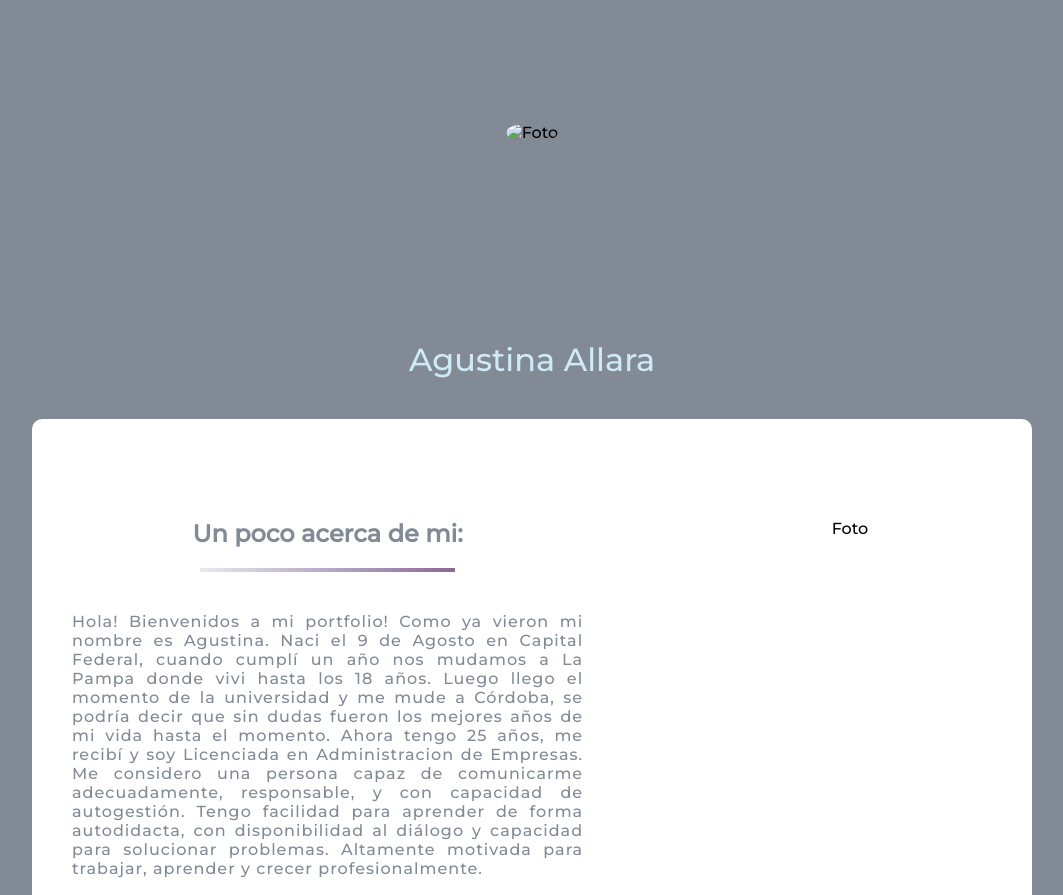
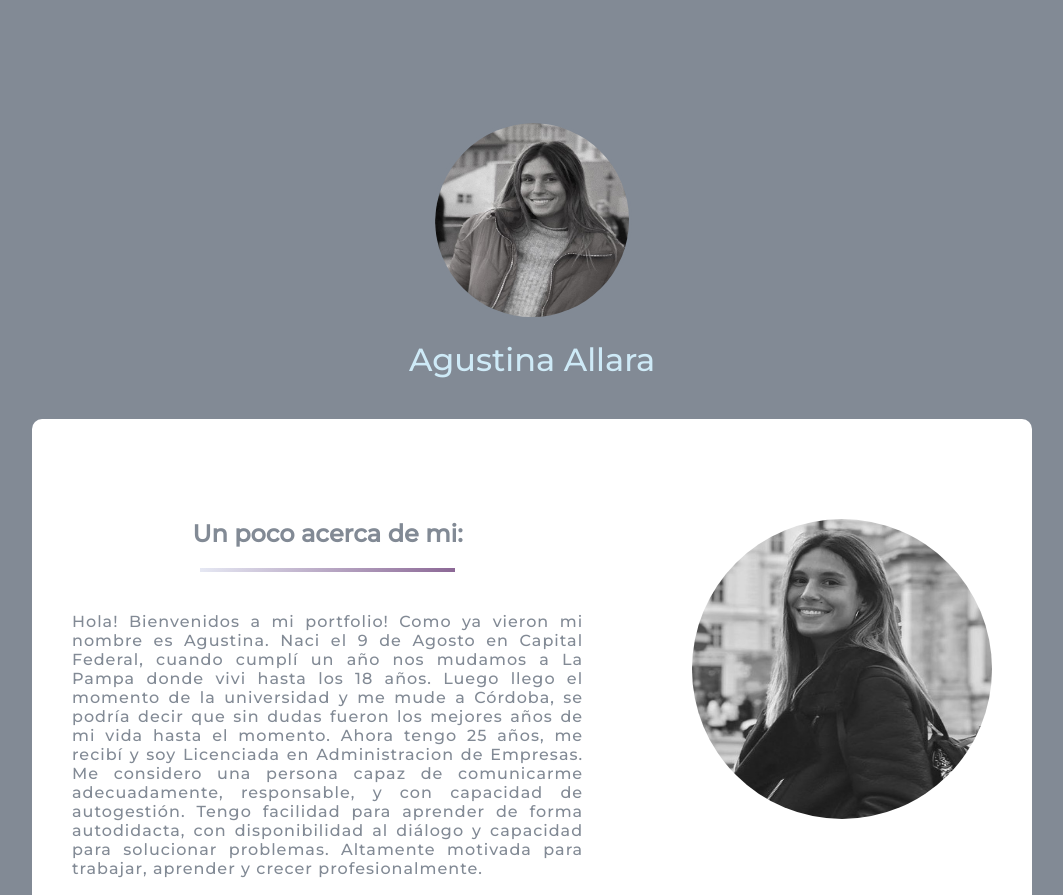
Before and after one commit to agusallara/Portfolio, a plain HTML site: page index.html in a window 1280 px wide. Shown: the top 895 px of the page, without its empty margins (108-1171 px from the left). Drawn offline with Linux system fonts and the light colour scheme; the site is published under a folder, as on GitHub Pages, so addresses that start at the root find nothing.

Commit message:
Update index.html

```diff
--- a/index.html
+++ b/index.html
@@ -11,14 +11,14 @@
 <body>
     <div class="contenedorcabecera">
         <div class="contenedorlogo">
-            <img src="/imagenes/yop.jpg" alt="Foto">
+            <img src="imagenes/yop.jpg" alt="Foto">
         </div>
         <h1>Agustina Allara</h1>
     </div>
     <main>
         <div class="contenedor1">
             <div class="imagen1">
-                <img src="/imagenes/agus.jpg" alt="Foto">
+                <img src="imagenes/agus.jpg" alt="Foto">
             </div>
             <div class="contenedortexto">
                 <h2>Un poco acerca de mi:</h2>
```
